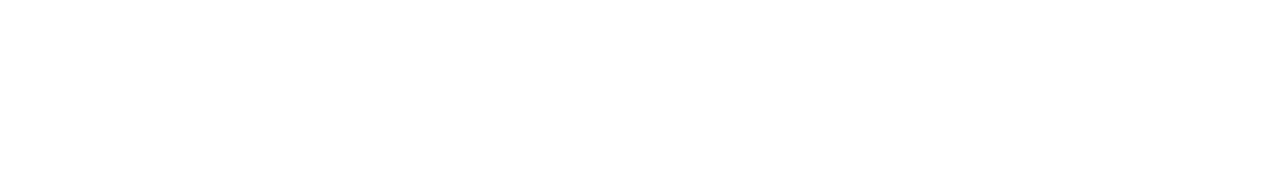
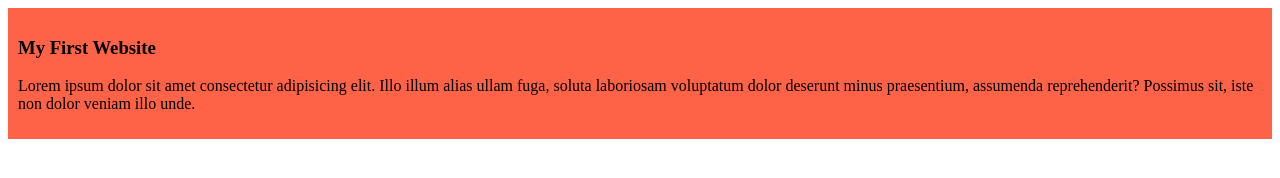
Before and after one commit to shakib149/my-simple-website, a plain HTML site: page index.html in a window 1280 px wide. Drawn offline with Linux system fonts and the light colour scheme.

Commit message:
added the first blog

```diff
--- a/index.html
+++ b/index.html
@@ -3,9 +3,12 @@
 <head>
     <meta charset="UTF-8">
     <meta name="viewport" content="width=device-width, initial-scale=1.0">
-    <title>My Simple Website</title>
+    <title>My Simple Website</title><link rel="stylesheet" href="styles/blog.css">
 </head>
 <body>
-
+    <div>
+        <h3>My First Website</h3>
+        <p>Lorem ipsum dolor sit amet consectetur adipisicing elit. Illo illum alias ullam fuga, soluta laboriosam voluptatum dolor deserunt minus praesentium, assumenda reprehenderit? Possimus sit, iste non dolor veniam illo unde.</p>
+    </div>
 </body>
 </html>
--- /dev/null
+++ b/styles/blog.css
@@ -0,0 +1,4 @@
+div{
+    background-color: tomato;
+    padding: 10px;
+}
```
